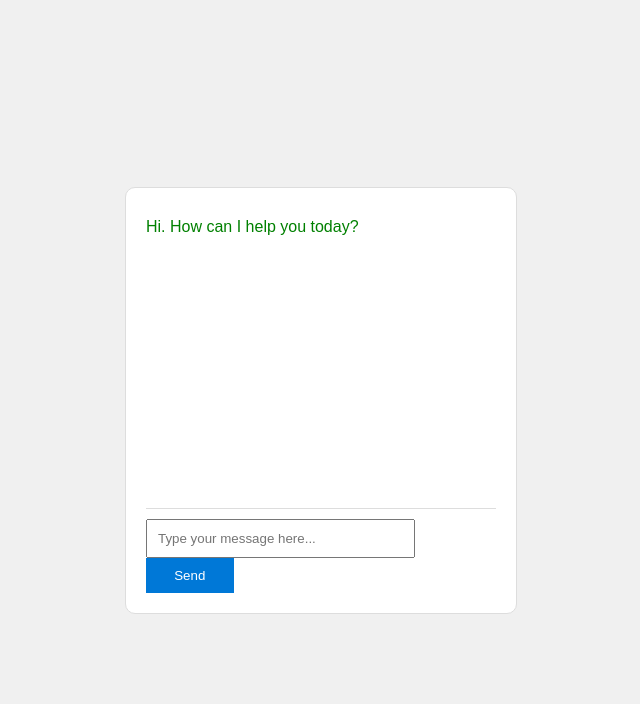
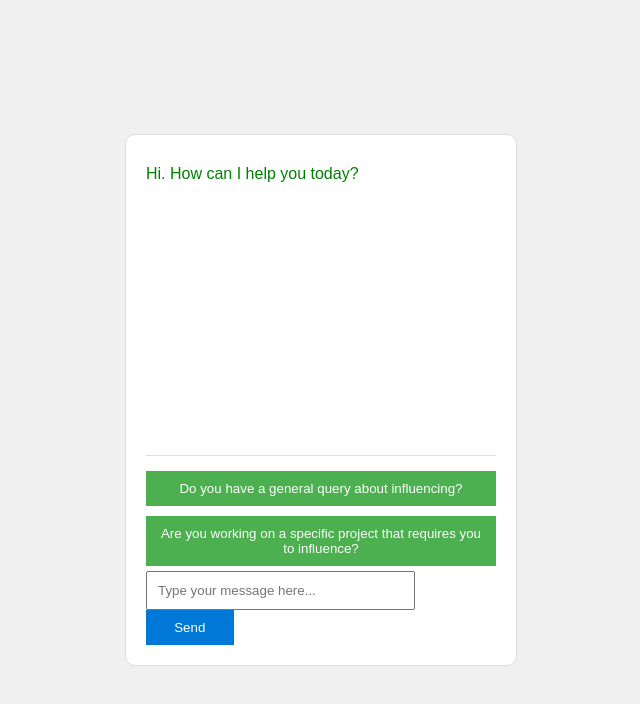
Before and after one commit to KKICL12/influenceai-chatbot, a plain HTML site: page index.html in a window 1280 px wide. Shown: the whole page, without its empty margins (319-959 px from the left). Drawn offline with Linux system fonts and the light colour scheme.

Commit message:
Update index.html

```diff
--- a/index.html
+++ b/index.html
@@ -50,6 +50,15 @@
       border: none;
       cursor: pointer;
     }
+    .option-button {
+      width: 100%;
+      padding: 10px;
+      background-color: #4CAF50; /* Green background */
+      color: white;
+      border: none;
+      margin: 5px 0; /* Space between buttons */
+      cursor: pointer;
+    }
   </style>
 </head>
 <body>
@@ -57,6 +66,11 @@
     <div class="chat-body" id="chatBody">
       <div class="message bot">Hi. How can I help you today?</div>
     </div>
+
+    <!-- Option buttons -->
+    <button class="option-button" onclick="sendGeneralQuery()">Do you have a general query about influencing?</button>
+    <button class="option-button" onclick="sendSpecificProject()">Are you working on a specific project that requires you to influence?</button>
+
     <input type="text" id="userInput" placeholder="Type your message here..." />
     <button onclick="sendMessage()">Send</button>
   </div>
@@ -90,6 +104,19 @@
       document.getElementById('userInput').value = '';  // Clear input field
       chatBody.scrollTop = chatBody.scrollHeight;  // Scroll to the latest message
     }
+
+    function sendGeneralQuery() {
+      sendMessageWithText("I have a general query about influencing.");
+    }
+
+    function sendSpecificProject() {
+      sendMessageWithText("I am working on a specific project that requires me to influence.");
+    }
+
+    function sendMessageWithText(text) {
+      document.getElementById('userInput').value = text;  // Set input field with text
+      sendMessage();  // Call sendMessage to process the input
+    }
   </script>
 </body>
 </html>
```
